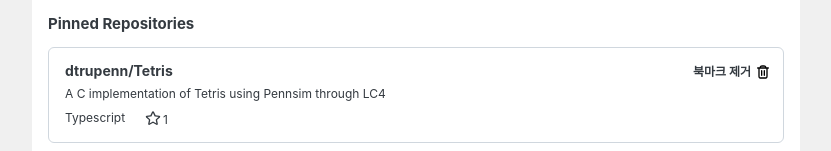
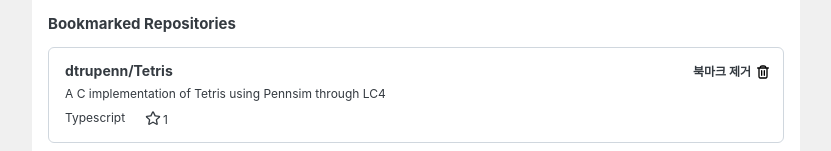
Before and after one commit to HaJunRyu/payhere-my-github-issue, a React (Vite) app: page / in a window 1280 px wide. Shown: the top 151 px of the page, without its empty margins (224-1055 px from the left). Built offline with nearby package versions, Linux system fonts and the light colour scheme; a web font is replaced by a local one.

Commit message:
Modify: BookmarkSection의 헤딩값을 수정한다

```diff
--- a/src/components/home/BookmarkSection/BookmarkSection.tsx
+++ b/src/components/home/BookmarkSection/BookmarkSection.tsx
@@ -21,7 +21,7 @@ const dummyRepos = [
 const BookmarkSection = () => {
   return (
     <section>
-      <Styled.Heading>Pinned Repositories</Styled.Heading>
+      <Styled.Heading>Bookmarked Repositories</Styled.Heading>
       <Repositories repositories={dummyRepos} />
     </section>
   );
```
